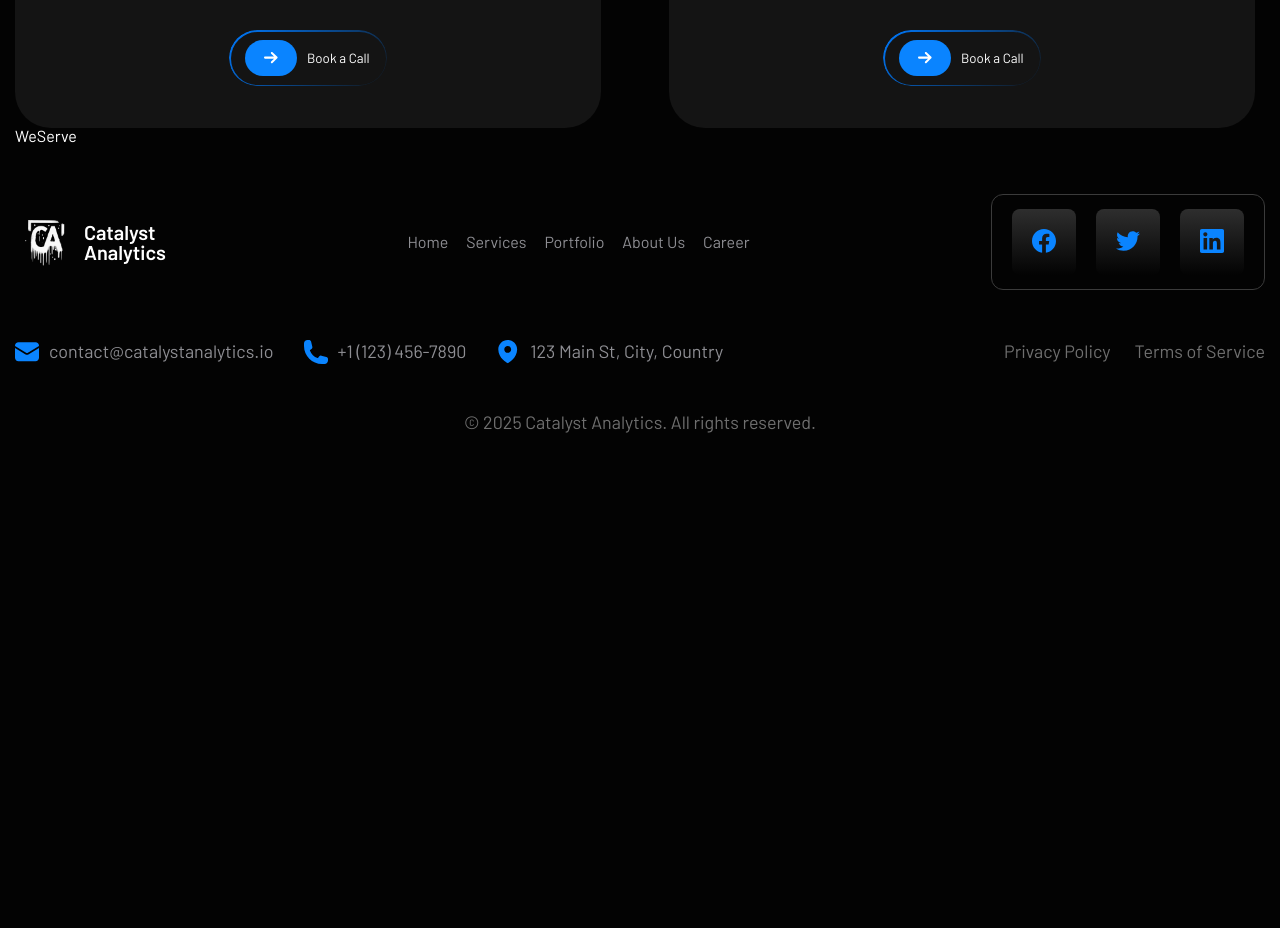
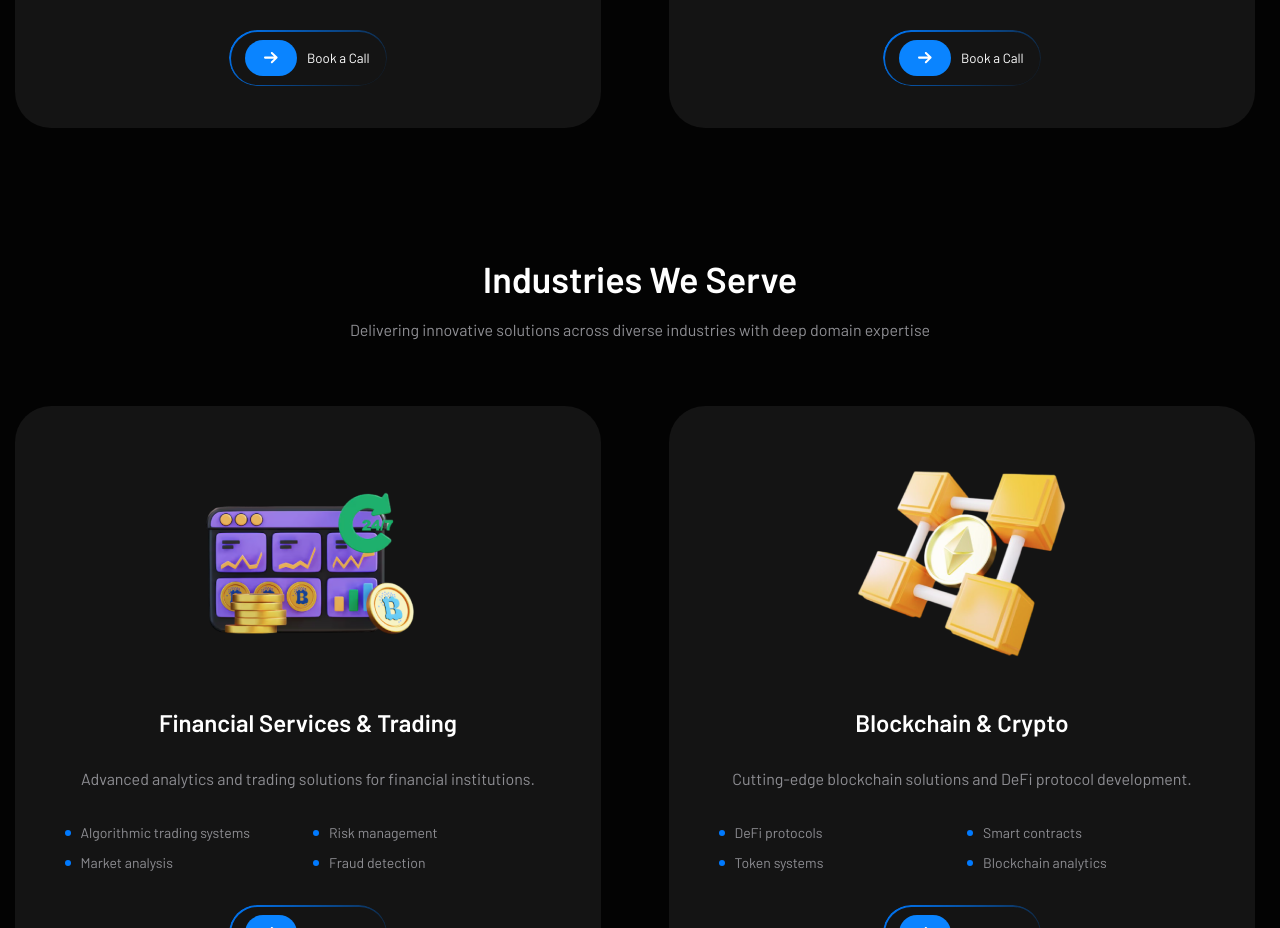
Before and after one commit to RVasyliuk-2003/Catalyst-Analytics, a React (Vite) app: page /services in a window 1280 px wide. Shown: the part 2780-3708 px from the top of the page. Before the commit the page ends 3262 px from the top, so only its background shows below. Built offline with nearby package versions, Linux system fonts and the light colour scheme.

Commit message:
feat(industries): add industries we serve section with dynamic data array and card styles

```diff
--- a/src/components/MainPage/ServicesPage/WeServe/WeServe.tsx
+++ b/src/components/MainPage/ServicesPage/WeServe/WeServe.tsx
@@ -1,7 +1,51 @@
 import style from "./weServe.module.scss";
+import { industriesData } from "./industriesData.ts";
+
+import line from "./../images/line.svg";
 
 const WeServe = () => {
-  return <section className={style.weServe}>WeServe</section>;
+  return (
+    <section className={style.weServe}>
+      <h2 className={style.weServe__title}>Industries We Serve</h2>
+      <p className={style.weServe__title_p}>
+        Delivering innovative solutions across diverse industries with deep
+        domain expertise
+      </p>
+
+      <div className={style.weServe__cards}>
+        {industriesData.map((ell) => (
+          <div className={style.weServe__cards__card} key={ell.id}>
+            <img
+              className={style.weServe__cards__card_icon}
+              src={ell.icon}
+              alt="icon"
+            />
+            <h3 className={style.weServe__cards__card_title}>{ell.title}</h3>
+            <p className={style.weServe__cards__card_p}>{ell.description}</p>
+
+            <ul className={style.weServe__cards__card_ul_List}>
+              {ell.features.map((el, i) => (
+                <li key={i} className={style.weServe__cards__card_list_li}>
+                  {el}
+                </li>
+              ))}
+            </ul>
+
+            <button className={style.weServe__cards__card_btn}>
+              <span>
+                <img
+                  className={style.weServe__cards__card_btn_line}
+                  src={line}
+                  alt="line"
+                />
+              </span>
+              Book a Call
+            </button>
+          </div>
+        ))}
+      </div>
+    </section>
+  );
 };
 
 export default WeServe;
--- /dev/null
+++ b/src/components/MainPage/ServicesPage/WeServe/industriesData.ts
@@ -0,0 +1,99 @@
+// import img1 from "./../images/img1.webp";
+import img2 from "./../images/img2.webp";
+import img3 from "./../images/img3.webp";
+// import img4 from "./../images/img4.webp";
+// import img5 from "./../images/img5.webp";
+// import img6 from "./../images/img6.webp";
+import img7 from "./../images/img7.webp";
+import img8 from "./../images/img8.webp";
+import img9 from "./../images/img9.webp";
+import img10 from "./../images/img10.webp";
+
+type Ind = {
+  id: number;
+  title: string;
+  description: string;
+  icon: string;
+  features: string[];
+};
+
+export const industriesData: Ind[] = [
+  {
+    id: 1,
+    title: "Financial Services & Trading",
+    description:
+      "Advanced analytics and trading solutions for financial institutions.",
+    icon: img3,
+    features: [
+      "Algorithmic trading systems",
+      "Risk management",
+      "Market analysis",
+      "Fraud detection",
+    ],
+  },
+  {
+    id: 2,
+    title: "Blockchain & Crypto",
+    description:
+      "Cutting-edge blockchain solutions and DeFi protocol development.",
+    icon: img2,
+    features: [
+      "DeFi protocols",
+      "Smart contracts",
+      "Token systems",
+      "Blockchain analytics",
+    ],
+  },
+  {
+    id: 3,
+    title: "Esports & Gaming",
+    description:
+      "Data-driven solutions for esports teams, tournaments, and gaming platforms.",
+    icon: img7,
+    features: [
+      "Player performance analytics",
+      "Tournament management",
+      "Team optimization",
+      "Gaming platform analytics",
+    ],
+  },
+  {
+    id: 4,
+    title: "Healthcare & Life Sciences",
+    description:
+      "AI solutions for medical imaging, patient care optimization, and drug discovery.",
+    icon: img8,
+    features: [
+      "Medical image analysis",
+      "Patient outcomes prediction",
+      "Clinical trial optimization",
+      "Drug development",
+    ],
+  },
+  {
+    id: 5,
+    title: "Manufacturing",
+    description:
+      "Smart manufacturing solutions with predictive maintenance and quality control.",
+    icon: img9,
+    features: [
+      "Predictive maintenance",
+      "Quality control automation",
+      "Supply chain optimization",
+      "Process optimization",
+    ],
+  },
+  {
+    id: 6,
+    title: "Retail & E-commerce",
+    description:
+      "AI-powered solutions for personalization and inventory management.",
+    icon: img10,
+    features: [
+      "Demand forecasting",
+      "Recommendation systems",
+      "Inventory optimization",
+      "Customer analytics",
+    ],
+  },
+];
--- a/src/components/MainPage/ServicesPage/WeServe/weServe.module.scss
+++ b/src/components/MainPage/ServicesPage/WeServe/weServe.module.scss
@@ -0,0 +1,178 @@
+.weServe {
+  padding-top: 124px;
+  padding-bottom: 200px;
+
+  &__title {
+    font-weight: 600;
+    font-size: 36px;
+    line-height: 150%;
+    color: #fff;
+    text-align: center;
+  }
+
+  &__title_p {
+    margin-top: 12px;
+    font-size: 16px;
+    line-height: 150%;
+    text-align: center;
+    color: var(--text-p-gray);
+  }
+
+  &__cards {
+    margin-top: 64px;
+
+    display: grid;
+    grid-template-columns: 1fr 1fr;
+    gap: 58px;
+
+    &__card {
+      position: relative;
+      max-width: 586px;
+      width: 100%;
+      padding: 42px 49.5px;
+      background-color: var(--bg-card);
+      border-radius: 36px;
+
+      display: flex;
+      flex-direction: column;
+      align-items: center;
+      gap: 32px;
+
+      &:hover {
+        border-color: transparent;
+
+        &::after {
+          content: "";
+          position: absolute;
+          inset: 0;
+          border-radius: 36px;
+          padding: 1px;
+          background: linear-gradient(
+            135deg,
+            #007aff 0%,
+            rgba(0, 122, 255, 0) 100%
+          );
+
+          -webkit-mask:
+            linear-gradient(#fff 0 0) content-box,
+            linear-gradient(#fff 0 0);
+          -webkit-mask-composite: exclude;
+          mask:
+            linear-gradient(#fff 0 0) content-box,
+            linear-gradient(#fff 0 0);
+          mask-composite: exclude;
+
+          pointer-events: none;
+        }
+      }
+    }
+
+    &__card_icon {
+      width: 223px;
+      height: 231px;
+    }
+
+    &__card_title {
+      font-weight: 600;
+      font-size: 24px;
+      color: #fff;
+    }
+
+    &__card_p {
+      text-align: center;
+      font-size: 1rem;
+      line-height: 150%;
+      color: var(--text-p-gray);
+    }
+
+    &__card_ul_List {
+      padding: 0px;
+      margin: 0px;
+      display: grid;
+      grid-template-columns: 1fr 1fr;
+      gap: 10px;
+      width: 100%;
+    }
+
+    &__card_list_li {
+      display: flex;
+      align-items: flex-start;
+      gap: 10px;
+      font-size: 0.875rem;
+      line-height: 140%;
+      color: var(--text-p-gray);
+
+      &::before {
+        content: "";
+        display: inline-block;
+        min-height: 6px;
+        top: 8px;
+        width: 6px;
+        height: 6px;
+        border-radius: 50%;
+        background-color: #007aff;
+        margin-top: 7px;
+        flex-shrink: 0;
+      }
+    }
+
+    &__card_btn {
+      position: relative;
+      border-radius: 100px;
+      padding: 10px 10px 10px 16px;
+      max-width: 158px;
+      width: 100%;
+      height: 56px;
+
+      display: flex;
+      align-items: center;
+      gap: 10px;
+      background-color: initial;
+
+      font-size: 14px;
+      line-height: 150%;
+      color: #fff;
+      border: none;
+
+      > span {
+        display: flex;
+        justify-content: center;
+        align-items: center;
+
+        width: 52px;
+        height: 36px;
+
+        background-color: var(--btn-blue);
+        border-radius: 100px;
+      }
+      &::after {
+        content: "";
+        position: absolute;
+        inset: 0;
+        border-radius: 100px;
+        padding: 1.5px;
+        background: linear-gradient(
+          135deg,
+          #007aff 0%,
+          rgba(0, 122, 255, 0) 100%
+        );
+
+        -webkit-mask:
+          linear-gradient(#fff 0 0) content-box,
+          linear-gradient(#fff 0 0);
+        -webkit-mask-composite: exclude;
+        mask:
+          linear-gradient(#fff 0 0) content-box,
+          linear-gradient(#fff 0 0);
+        mask-composite: exclude;
+
+        pointer-events: none;
+      }
+    }
+
+    &__card_btn_line {
+      width: 14px;
+      height: 12px;
+    }
+  }
+}
```
